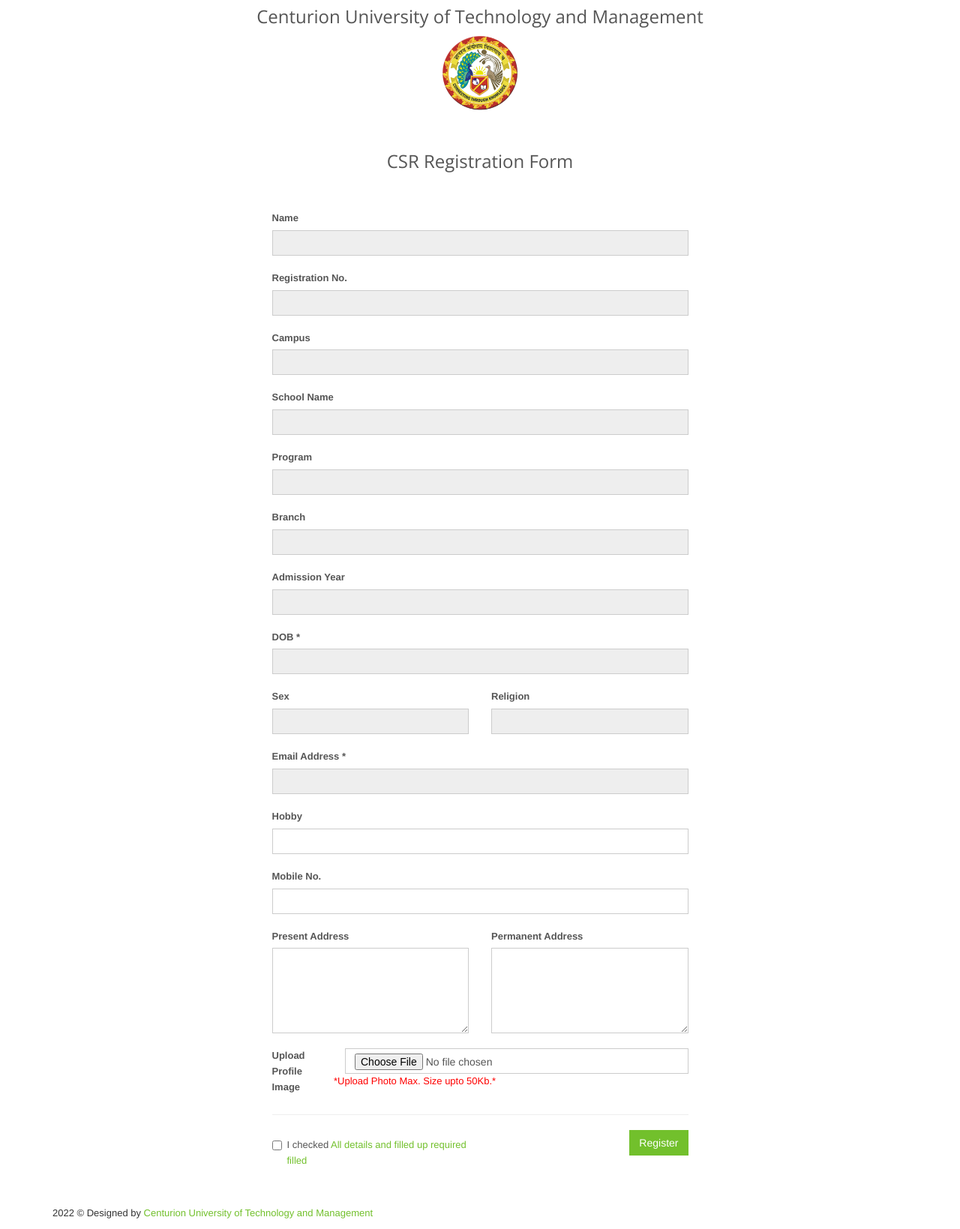
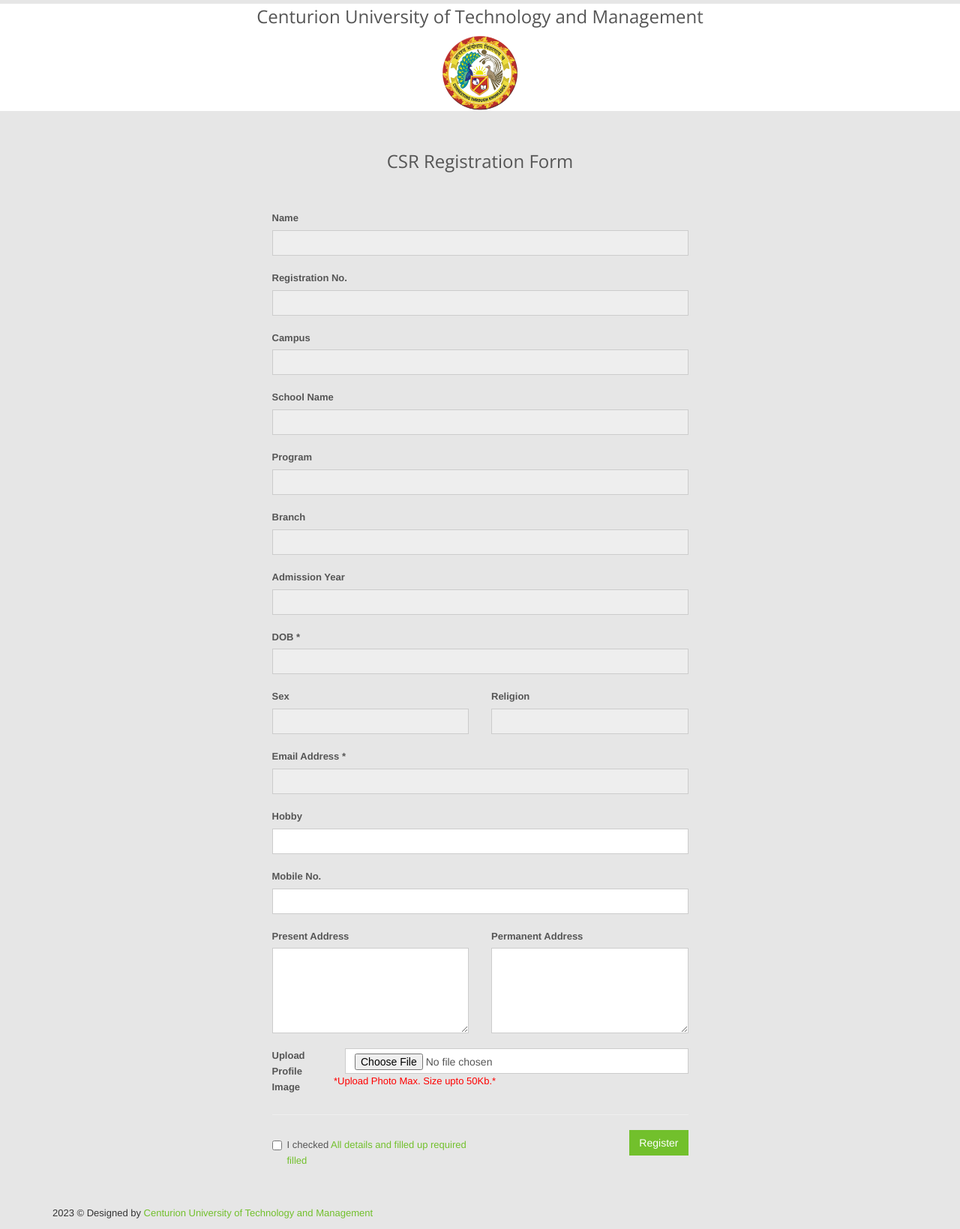
Before and after one commit to KiranKumarMalik/CUTM-csr, a PHP site: page /csr-project/register/registration.php?regd=1 in a window 1280 px wide. Shown: the whole page at 75% size. Run offline with PHP 8.4, Linux system fonts and the light colour scheme; tables that the repository leaves empty hold one stand-in row (values such as "Sample post"); data that the repository does not hold is empty; some libraries are stand-ins or nearby versions.

Commit message:
changes in new code

```diff
--- a/adminlogin/api/cutmCsrMail.php
+++ b/adminlogin/api/cutmCsrMail.php
@@ -13,11 +13,11 @@
     $send=smtp_mailer($email,'CSaR Credential',$message);
     if ($send) {
         echo "send ok";
-        header('location:http://localhost/csr-project/adminlogin/admin.php');
+        header('location:http://localhost/csr-project/adminlogin/studentapproval.php');
     }
     else {
         echo "error in sending ";
-        header('location:http://localhost/csr-project/adminlogin/admin.php');
+        header('location:http://localhost/csr-project/adminlogin/studentapproval.php');
     }
 
 ?>
--- a/assets/img/designer/index.html
+++ b/assets/img/designer/index.html
@@ -9,7 +9,7 @@
             href="https://fonts.googleapis.com/css?family=Lato:100,300,400,700,900"
             rel="stylesheet"/>
         <link rel="stylesheet" href="./style.css"/>
-        <div class="cutm-logo"><center><img src="./img/cutm_logo.png" alt="logo" style="width:7%;"></center></div>
+        <center><img src="./img/cutm_logo.png" alt="logo" style="width:6%;"></center>
         <title>Web Designer details</title>
     </head>
     <body>
@@ -74,6 +74,7 @@
 
                                     <p class="card__price-value">Mobile: 7848051078</p>
                                     <p class="card__price-value">Mail ID: malikkiran413@gmail.com</p>
+                                    <p class="card__price-value">Website: <a href="http://kirankumarmalik.me/">kirankumarmalik.me</a></p>
                                 </div>
                                 <a
                                     href="https://api.whatsapp.com/send/?phone=917848051078&text&app_absent=Hi"
@@ -135,6 +136,7 @@
 
                                     <p class="card__price-value">Mobile: 6370183009</p>
                                     <p class="card__price-value">Mail ID: situ@chinmayakumarbiswal.in</p>
+                                    <p class="card__price-value">Website: <a href="https://chinmayakumarbiswal.in/">chinmayakumarbiswal.in</a></p>
                                 </div>
                                 <a
                                     href="https://api.whatsapp.com/send/?phone=916370183009&text&app_absent=Hi"
--- a/includes/createuser.php
+++ b/includes/createuser.php
@@ -57,7 +57,8 @@
             $query="INSERT INTO student (name,email,regd,schoolname,program,branch,admissionyear,campus,courseDuration,sex,religion,dob,hobby,present_address,permanent_address,mobile,profileimage,status) VALUES('$name','$email','$regdno','$school','$program','$branch','$addyr','$campus','$courseDuration','$sex','$religion','$dob','$hobby','$presentadd','$premantadd','$phone','$image_name','$status')";
             $run=mysqli_query($db,$query) or die(mysqli_error($db));
             if ($run) {
-                header('location:../login/login.php');
+                // header('location:../login/login.php');
+				echo "<script>alert('Registered successfully.');window.location.href = '../login/login.php'</script>";
             }
             else {
                 echo "inserted error";
--- a/register/assets/css/style.css
+++ b/register/assets/css/style.css
@@ -77,3 +77,151 @@
 select::-ms-expand {
   display: none;
 }
+
+body{
+  background-color: #e6e6e6;
+  width: 100%;
+  height: 100%;
+}
+ #success_tic .page-body{
+  max-width:300px;
+  background-color:#FFFFFF;
+  margin:10% auto;
+}
+ #success_tic .page-body .head{
+  text-align:center;
+}
+/* #success_tic .tic{
+  font-size:186px;
+} */
+#success_tic .close{
+      opacity: 1;
+    position: absolute;
+    right: 0px;
+    font-size: 30px;
+    padding: 3px 15px;
+  margin-bottom: 10px;
+}
+#success_tic .checkmark-circle {
+  width: 150px;
+  height: 150px;
+  position: relative;
+  display: inline-block;
+  vertical-align: top;
+}
+.checkmark-circle .background {
+  width: 150px;
+  height: 150px;
+  border-radius: 50%;
+  background: #1ab394;
+  position: absolute;
+}
+#success_tic .checkmark-circle .checkmark {
+  border-radius: 5px;
+}
+#success_tic .checkmark-circle .checkmark.draw:after {
+  -webkit-animation-delay: 300ms;
+  -moz-animation-delay: 300ms;
+  animation-delay: 300ms;
+  -webkit-animation-duration: 1s;
+  -moz-animation-duration: 1s;
+  animation-duration: 1s;
+  -webkit-animation-timing-function: ease;
+  -moz-animation-timing-function: ease;
+  animation-timing-function: ease;
+  -webkit-animation-name: checkmark;
+  -moz-animation-name: checkmark;
+  animation-name: checkmark;
+  -webkit-transform: scaleX(-1) rotate(135deg);
+  -moz-transform: scaleX(-1) rotate(135deg);
+  -ms-transform: scaleX(-1) rotate(135deg);
+  -o-transform: scaleX(-1) rotate(135deg);
+  transform: scaleX(-1) rotate(135deg);
+  -webkit-animation-fill-mode: forwards;
+  -moz-animation-fill-mode: forwards;
+  animation-fill-mode: forwards;
+}
+#success_tic .checkmark-circle .checkmark:after {
+  opacity: 1;
+  height: 75px;
+  width: 37.5px;
+  -webkit-transform-origin: left top;
+  -moz-transform-origin: left top;
+  -ms-transform-origin: left top;
+  -o-transform-origin: left top;
+  transform-origin: left top;
+  border-right: 15px solid #fff;
+  border-top: 15px solid #fff;
+  border-radius: 2.5px !important;
+  content: '';
+  left: 35px;
+  top: 80px;
+  position: absolute;
+}
+
+@-webkit-keyframes checkmark {
+  0% {
+    height: 0;
+    width: 0;
+    opacity: 1;
+  }
+  20% {
+    height: 0;
+    width: 37.5px;
+    opacity: 1;
+  }
+  40% {
+    height: 75px;
+    width: 37.5px;
+    opacity: 1;
+  }
+  100% {
+    height: 75px;
+    width: 37.5px;
+    opacity: 1;
+  }
+}
+@-moz-keyframes checkmark {
+  0% {
+    height: 0;
+    width: 0;
+    opacity: 1;
+  }
+  20% {
+    height: 0;
+    width: 37.5px;
+    opacity: 1;
+  }
+  40% {
+    height: 75px;
+    width: 37.5px;
+    opacity: 1;
+  }
+  100% {
+    height: 75px;
+    width: 37.5px;
+    opacity: 1;
+  }
+}
+@keyframes checkmark {
+  0% {
+    height: 0;
+    width: 0;
+    opacity: 1;
+  }
+  20% {
+    height: 0;
+    width: 37.5px;
+    opacity: 1;
+  }
+  40% {
+    height: 75px;
+    width: 37.5px;
+    opacity: 1;
+  }
+  100% {
+    height: 75px;
+    width: 37.5px;
+    opacity: 1;
+  }
+}
--- a/register/registration.php
+++ b/register/registration.php
@@ -153,6 +153,7 @@
     <!-- CSS Customization -->
     <link rel="stylesheet" href="assets/css/custom.css">
 
+
 </head>
 
 <body>
@@ -276,10 +277,7 @@
                         </div>
                         <p style="color:red;">*Upload Photo Max. Size upto 50Kb.*</p>
                     </div>
-                    <div class="alert alert-success successBox">
-                        <button type="button" class="close" onclick="showMsg(1);">×</button>
-                        <strong style="font-size: 16px;">Congratulations!</strong><span class="alert-link"> You Have Successfully Registered.</span>
-                    </div>
+
 
                     <hr>
 
@@ -295,6 +293,7 @@
                         </div>
                     </div>
                 </form>
+
             </div>
         </div>
     </div>
@@ -308,7 +307,7 @@
             <div class="row">
                 <div class="col-md-6">
                     <p>
-                        2022 &copy; Designed by
+                        2023 &copy; Designed by
                         <a href="https://cutm.ac.in/">Centurion University of Technology and Management</a>
                     </p>
                 </div>
@@ -325,6 +324,7 @@
     <!-- Java scripts -->
     <script type="text/javascript" src="assets/plugins/jquery/jquery.min.js"></script>
     <script type="text/javascript">
+
     function showMsg(flag) {
         if (flag == 0) {
             $('.successBox').css('display', 'block');
@@ -338,7 +338,9 @@
           window.location.href = "../login/enterredg.php";
         }
     </script>
-
+    <script src="https://code.jquery.com/jquery-3.2.1.slim.min.js" integrity="sha384-KJ3o2DKtIkvYIK3UENzmM7KCkRr/rE9/Qpg6aAZGJwFDMVNA/GpGFF93hXpG5KkN" crossorigin="anonymous"></script>
+<script src="https://cdn.jsdelivr.net/npm/popper.js@1.12.9/dist/umd/popper.min.js" integrity="sha384-ApNbgh9B+Y1QKtv3Rn7W3mgPxhU9K/ScQsAP7hUibX39j7fakFPskvXusvfa0b4Q" crossorigin="anonymous"></script>
+<script src="https://cdn.jsdelivr.net/npm/bootstrap@4.0.0/dist/js/bootstrap.min.js" integrity="sha384-JZR6Spejh4U02d8jOt6vLEHfe/JQGiRRSQQxSfFWpi1MquVdAyjUar5+76PVCmYl" crossorigin="anonymous"></script>
 </body>
 
 </html>
```
Also changed, not shown: images/profileimg/kiran.jpg.
